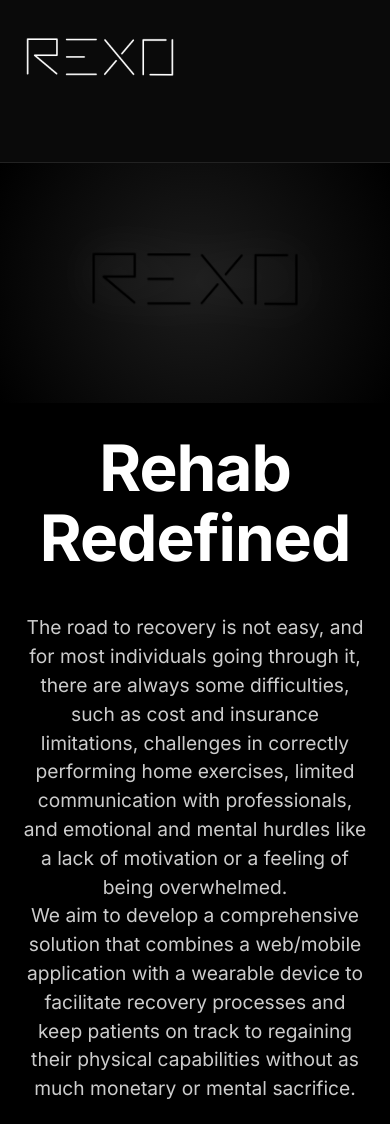
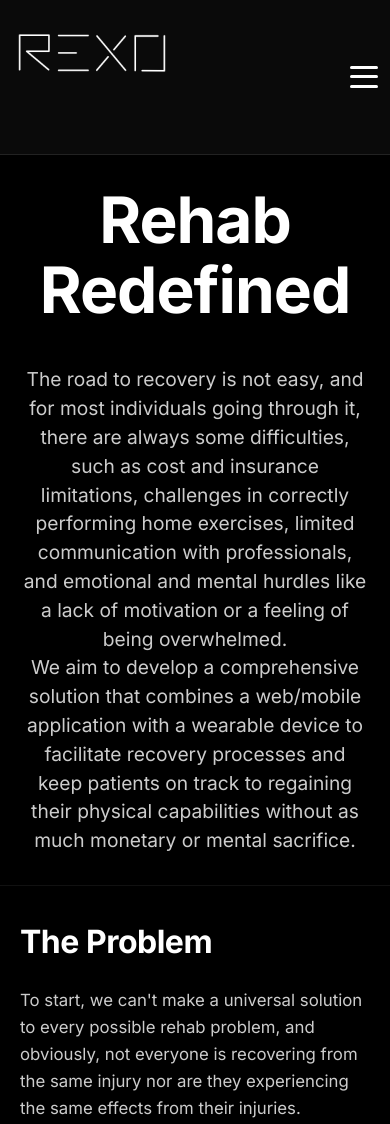
Before and after one commit to alanlt2/rex0, a plain HTML site: page index.html in a window 390 px wide. Shown: the top 1124 px of the page. Drawn offline with Linux system fonts and the light colour scheme.

Commit message:
more mobile friendly, removed banner on mobile, added menu button but that animation still needs to be fixed

```diff
--- a/index.html
+++ b/index.html
@@ -10,11 +10,6 @@
 
   <link rel="stylesheet" href="style.css" />
 </head>
-<script>
-  document.querySelector('.menu-toggle').addEventListener('click', () => {
-    document.querySelector('.nav').classList.toggle('show');
-  });
-</script>
 <body>
   <div class="container">
     <!-- Sidebar -->
@@ -23,6 +18,12 @@
         <div class="logo">
           <img src="assets/rex0_logo.png" alt="REX0 Logo" class="logo-img">
         </div>
+      <button class="menu-toggle" aria-label="Menu">
+        <span class="bar"></span>
+        <span class="bar"></span>
+        <span class="bar"></span>
+      </button>
+
       </div>
 
       <nav class="nav">
@@ -148,11 +149,6 @@
             <img src="assets/calvin_pic.jpg" alt="Member 5">
             <h4>Calvin Luo</h4>
             <p>Computer Engineering, 4th Year</p>
-            <a href="https://linkedin.com/in/alantran296" target="_blank" class="linkedin-link" aria-label="LinkedIn">
-              <svg xmlns="http://www.w3.org/2000/svg" width="24" height="24" fill="#08f" viewBox="0 0 24 24">
-                <path d="M4.98 3.5C4.98 4.88 3.87 6 2.5 6S0 4.88 0 3.5 1.12 1 2.5 1 4.98 2.12 4.98 3.5zM0 8h5v16H0V8zm7.5 0h4.8v2.16h.07c.67-1.27 2.3-2.6 4.73-2.6 5.06 0 6 3.33 6 7.66V24h-5v-7.53c0-1.8-.03-4.13-2.52-4.13-2.53 0-2.92 1.97-2.92 4v7.66h-5V8z"/>
-              </svg>
-            </a>
           </div>
         </div>
       </section>
@@ -165,5 +161,15 @@
   </div>
 
   <script src="script.js"></script>
+  <script>
+    const toggleBtn = document.querySelector('.menu-toggle');
+    const nav = document.querySelector('.nav');
+
+    toggleBtn.addEventListener('click', () => {
+      nav.classList.toggle('show');       // open/close menu
+      toggleBtn.classList.toggle('open'); // animate bars
+    });
+  </script>
+
 </body>
 </html>
--- a/script.js
+++ b/script.js
@@ -49,3 +49,11 @@ document.querySelectorAll(".section").forEach(section => {
   section.classList.add("fade-in");
   observer.observe(section);
 });
+
+const toggleBtn = document.querySelector('.menu-toggle');
+const nav = document.querySelector('.nav');
+
+toggleBtn.addEventListener('click', () => {
+  nav.classList.toggle('show');       // open/close menu
+  toggleBtn.classList.toggle('open'); // animate bars
+});
--- a/style.css
+++ b/style.css
@@ -31,14 +31,35 @@ body {
 }
 
 .menu-toggle {
-  display: none; /* hidden on desktop */
-  background: none;
-  border: 1px solid #444;
-  color: #fff;
-  padding: 6px 12px;
-  border-radius: 4px;
+  display: none;
+  flex-direction: column;
+  justify-content: space-between;
+  width: 28px;
+  height: 22px;
+  background: transparent;
+  border: none;
   cursor: pointer;
-  font-size: 1rem;
+  padding: 0;
+}
+
+.menu-toggle .bar {
+  height: 3px;
+  width: 100%;
+  background-color: #fff;
+  border-radius: 2px;
+  transition: transform 0.3s ease, opacity 0.3s ease;
+  transform-origin: center; /* ensures rotations pivot at center */
+}
+
+
+/* Show menu toggle on mobile */
+@media (max-width: 900px) {
+  .menu-toggle {
+    display: flex;
+  }
+  .hero {
+    display: none;
+  }
 }
 
 .nav ul { list-style: none; width: 100%; }
@@ -220,30 +241,73 @@ body {
 @media (max-width: 900px) {
   .container { flex-direction: column; }
 
+  .hero {
+    display: none;
+  }
+
   .sidebar {
     width: 100%;
     height: auto;
-    flex-direction: row;
+    flex-direction: row;        /* logo left, menu right */
     justify-content: space-between;
-    align-items: center;
-    padding: 12px 20px;
+    align-items: center;        /* vertical center for logo + menu */
+    padding: 8px 12px;
     border-right: none;
     border-bottom: 1px solid #222;
     position: relative;
+    top: auto;
+  }
+
+  .top {
+    display: flex;
+    justify-content: space-between; /* logo left, menu right */
+    align-items: center;            /* vertically center items */
+    width: 100%;
   }
 
   .menu-toggle {
-    display: block; /* show menu button */
+    display: flex;            /* keep hamburger bars stacked */
+    flex-direction: column;
+    justify-content: space-between;
+    width: 28px;
+    height: 22px;
+    margin: 0;                /* remove any unwanted spacing */
+  }
+
+  .menu-toggle .bar {
+    height: 3px;
+    width: 100%;
+    background-color: #fff;
+    border-radius: 2px;
+    transition: transform 0.3s ease, opacity 0.3s ease;
+    transform-origin: center;
+  }
+
+  /* Correct hamburger to X transformation */
+  .menu-toggle.open .bar:nth-child(1) {
+    transform: rotate(45deg);
+  }
+  .menu-toggle.open .bar:nth-child(2) {
+    opacity: 0;
+  }
+  .menu-toggle.open .bar:nth-child(3) {
+    transform: rotate(-45deg);
   }
 
   .nav {
-    display: none; /* hidden until toggled */
+    max-height: 0;
+    overflow: hidden;
+    transition: max-height 0.3s ease;
     position: absolute;
-    top: 100%;
+    top: 100%;       /* below the logo + hamburger row */
     left: 0;
+    width: 100%;
     background: #0a0a0a;
-    width: 100%;
     border-top: 1px solid #222;
+  }
+
+  .nav.show {
+    max-height: 500px;  /* expands to fit menu items */
   }
 
   .nav ul {
```
